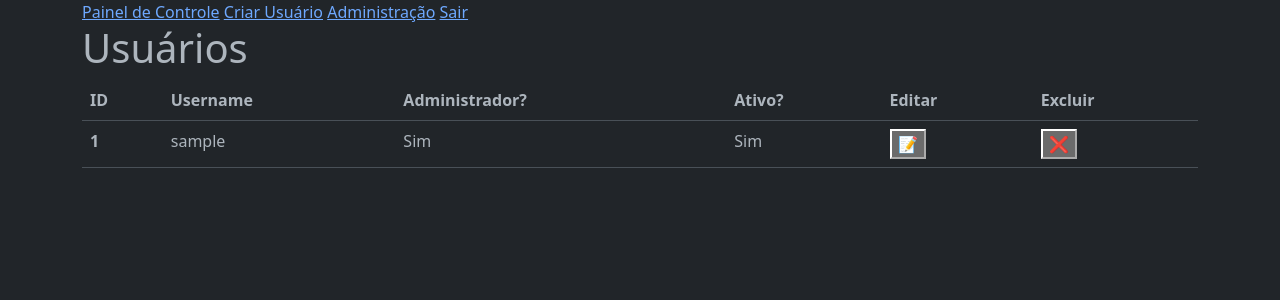
After one commit to lucasfacci/control-panel, a Flask app: page /users in a window 1280 px wide. The commit adds this page. Shown: the top 300 px of the page. Run offline with Flask 3, Linux system fonts and the light colour scheme; a user stored in the database is signed in; tables that the repository leaves empty hold one stand-in row (values such as "Sample post"); parts of the project's set-up code (start-up, migrations or seed data) failed here and were passed over; some libraries are stand-ins or nearby versions.

Commit message:
implemented user deletion

```diff
--- a/src/templates/admin.html
+++ b/src/templates/admin.html
@@ -12,6 +12,6 @@
     <h1>Administração</h1>
 
     <div>
-        <a>Usuários</a>
+        <a href="{{ url_for('users') }}">Usuários</a>
     </div>
 {% endblock %}
--- /dev/null
+++ b/src/templates/users.html
@@ -0,0 +1,56 @@
+{% extends "layout.html" %}
+
+{% block title %}
+    Usuários
+{% endblock %}
+
+{% block main %}
+    <a href="{{ url_for('index') }}">Painel de Controle</a>
+    <a href="{{ url_for('register') }}">Criar Usuário</a>
+    {% if user.is_admin %}
+        <a href="{{ url_for('admin') }}">Administração</a>
+    {% endif %}
+    <a href="{{ url_for('logout') }}">Sair</a>
+
+    <h1>Usuários</h1>
+
+    <table class="table">
+        <thead>
+            <tr>
+                <th scope="col">ID</th>
+                <th scope="col">Username</th>
+                <th scope="col">Administrador?</th>
+                <th scope="col">Ativo?</th>
+                <th scope="col">Editar</th>
+                <th scope="col">Excluir</th>
+            </tr>
+        </thead>
+        <tbody>
+            {% for user in users %}
+                <tr>
+                    <th scope="row">{{ user.id }}</th>
+                    <td>{{ user.username }}</td>
+                    {% if user.is_admin %}
+                        <td>Sim</td>
+                    {% else %}
+                        <td>Não</td>
+                    {% endif %}
+                    {% if user.is_active %}
+                        <td>Sim</td>
+                    {% else %}
+                        <td>Não</td>
+                    {% endif %}
+                    <td>
+                        <button>&#128221;</button>
+                    </td>
+                    <td>
+                        <form action="{{ url_for('users', user_id=user.id) }}" method="POST">
+                            <input type="hidden" name="_method" value="DELETE">
+                            <button type="submit">&#10060;</button>
+                        </form>
+                    </td>
+                </tr>
+            {% endfor %}
+        </tbody>
+    </table>
+{% endblock %}
--- a/src/views.py
+++ b/src/views.py
@@ -1,5 +1,5 @@
 from flask import abort, redirect, render_template, request, url_for
-from flask_login import current_user, login_required, login_user
+from flask_login import current_user, login_required, login_user, logout_user
 from werkzeug.security import check_password_hash, generate_password_hash
 
 from app import app, db
@@ -63,3 +63,19 @@ def admin():
         return render_template('admin.html')
     else:
         abort(404)
+
+
+@app.route('/users', defaults={'user_id': None})
+@app.route('/users/<int:user_id>', methods=['GET', 'POST'])
+@login_required
+def users(user_id):
+    if current_user.is_admin:
+        if request.form.get('_method') == 'DELETE':
+            user = User.query.get(user_id)
+            db.session.delete(user)
+            db.session.commit()
+            return redirect(url_for('users'))
+        users = User.query.all()
+        return render_template('users.html', users=users)
+    else:
+        abort(404)
```
